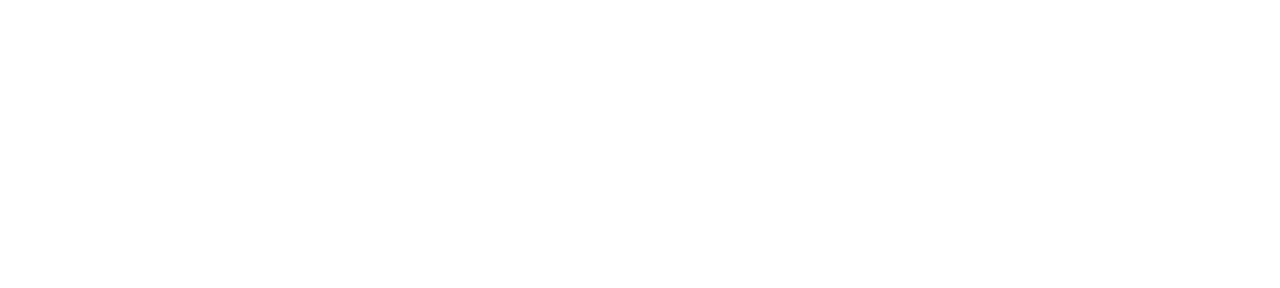
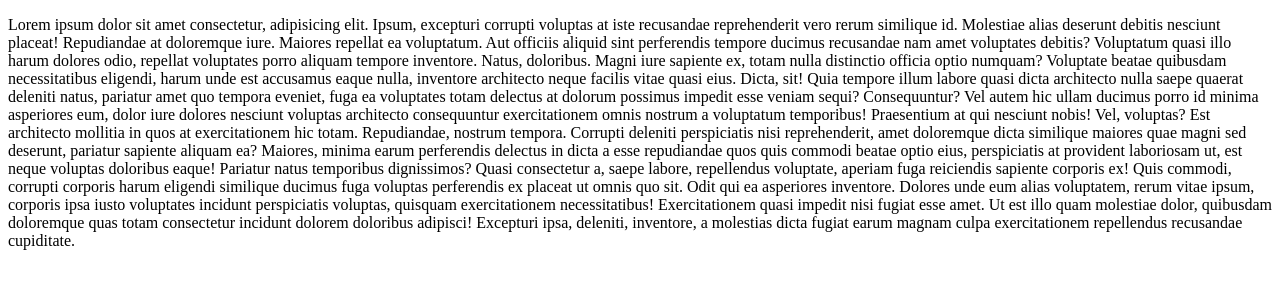
Before and after one commit to fernandomatiasdv/peit-23122020, a plain HTML site: page index.html in a window 1280 px wide. Drawn offline with Linux system fonts and the light colour scheme.

Commit message:
agregue parrafo

```diff
--- a/index.html
+++ b/index.html
@@ -6,7 +6,16 @@
     <title>Document</title>
 </head>
 <body>
-
+    <p>Lorem ipsum dolor sit amet consectetur, adipisicing elit. Ipsum, excepturi corrupti voluptas at iste recusandae reprehenderit vero rerum similique id. Molestiae alias deserunt debitis nesciunt placeat! Repudiandae at doloremque iure.
+    Maiores repellat ea voluptatum. Aut officiis aliquid sint perferendis tempore ducimus recusandae nam amet voluptates debitis? Voluptatum quasi illo harum dolores odio, repellat voluptates porro aliquam tempore inventore. Natus, doloribus.
+    Magni iure sapiente ex, totam nulla distinctio officia optio numquam? Voluptate beatae quibusdam necessitatibus eligendi, harum unde est accusamus eaque nulla, inventore architecto neque facilis vitae quasi eius. Dicta, sit!
+    Quia tempore illum labore quasi dicta architecto nulla saepe quaerat deleniti natus, pariatur amet quo tempora eveniet, fuga ea voluptates totam delectus at dolorum possimus impedit esse veniam sequi? Consequuntur?
+    Vel autem hic ullam ducimus porro id minima asperiores eum, dolor iure dolores nesciunt voluptas architecto consequuntur exercitationem omnis nostrum a voluptatum temporibus! Praesentium at qui nesciunt nobis! Vel, voluptas?
+    Est architecto mollitia in quos at exercitationem hic totam. Repudiandae, nostrum tempora. Corrupti deleniti perspiciatis nisi reprehenderit, amet doloremque dicta similique maiores quae magni sed deserunt, pariatur sapiente aliquam ea?
+    Maiores, minima earum perferendis delectus in dicta a esse repudiandae quos quis commodi beatae optio eius, perspiciatis at provident laboriosam ut, est neque voluptas doloribus eaque! Pariatur natus temporibus dignissimos?
+    Quasi consectetur a, saepe labore, repellendus voluptate, aperiam fuga reiciendis sapiente corporis ex! Quis commodi, corrupti corporis harum eligendi similique ducimus fuga voluptas perferendis ex placeat ut omnis quo sit.
+    Odit qui ea asperiores inventore. Dolores unde eum alias voluptatem, rerum vitae ipsum, corporis ipsa iusto voluptates incidunt perspiciatis voluptas, quisquam exercitationem necessitatibus! Exercitationem quasi impedit nisi fugiat esse amet.
+    Ut est illo quam molestiae dolor, quibusdam doloremque quas totam consectetur incidunt dolorem doloribus adipisci! Excepturi ipsa, deleniti, inventore, a molestias dicta fugiat earum magnam culpa exercitationem repellendus recusandae cupiditate.</p>
 
 </body>
 </html>
```
